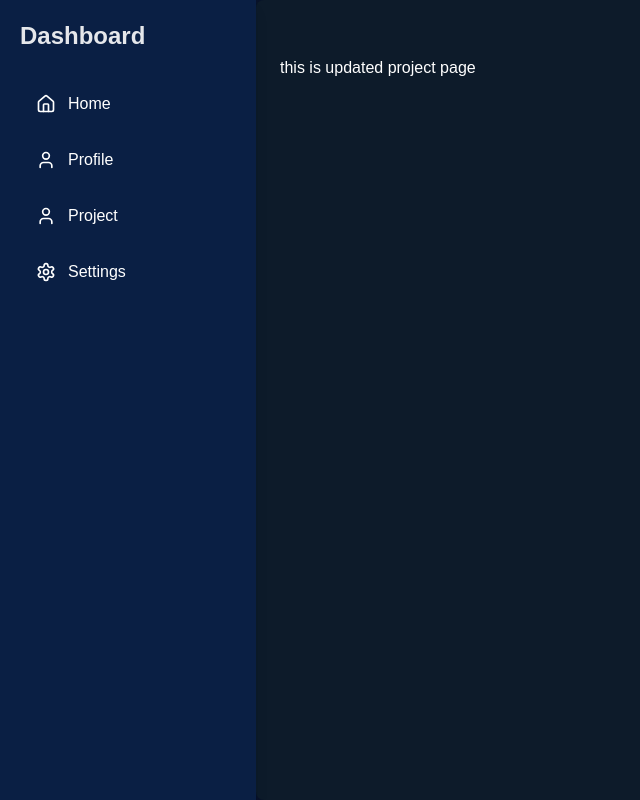
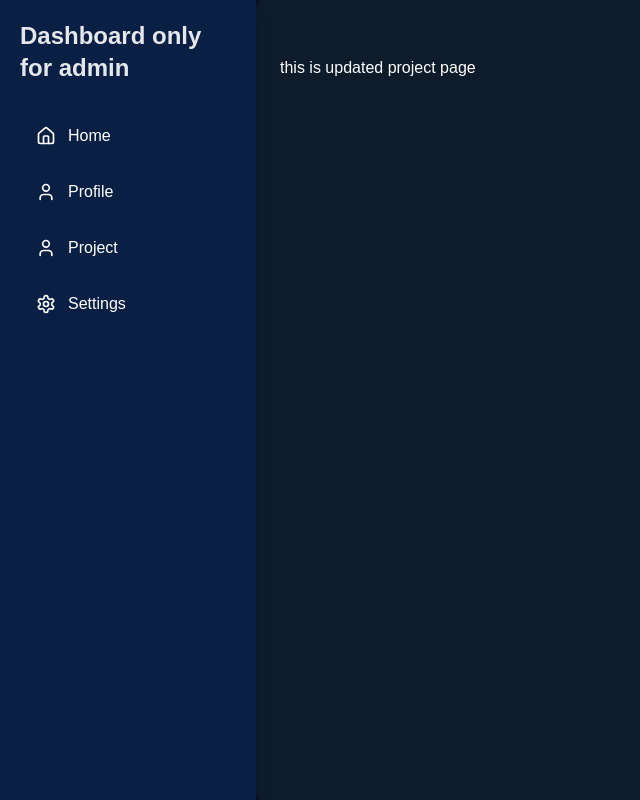
Before and after one commit to shaikot07/shaikot-portfolio-next, a Next.js app: page /dashboard/updatedproject in a window 1280 px wide. Shown: the whole page, without its empty margins (0-640 px from the left). Built offline with nearby package versions, Linux system fonts and the light colour scheme.

Commit message:
updated the dashboard layout and added for note for the developer

```diff
--- a/src/app/(dashboard)/dashboard/layout.tsx
+++ b/src/app/(dashboard)/dashboard/layout.tsx
@@ -32,7 +32,7 @@ export default function DashboardLayout({ children }: { children: React.ReactNod
           isSidebarOpen ? "translate-x-0" : "-translate-x-full"
         } md:translate-x-0 md:relative md:flex`}
       >
-        <h2 className="text-2xl font-bold text-gray-200 mb-8">Dashboard</h2>
+        <h2 className="text-2xl font-bold text-gray-200 mb-8">Dashboard only for admin</h2>
         <nav>
           <ul className="space-y-4">
             {menuItems.map((item) => (
```
